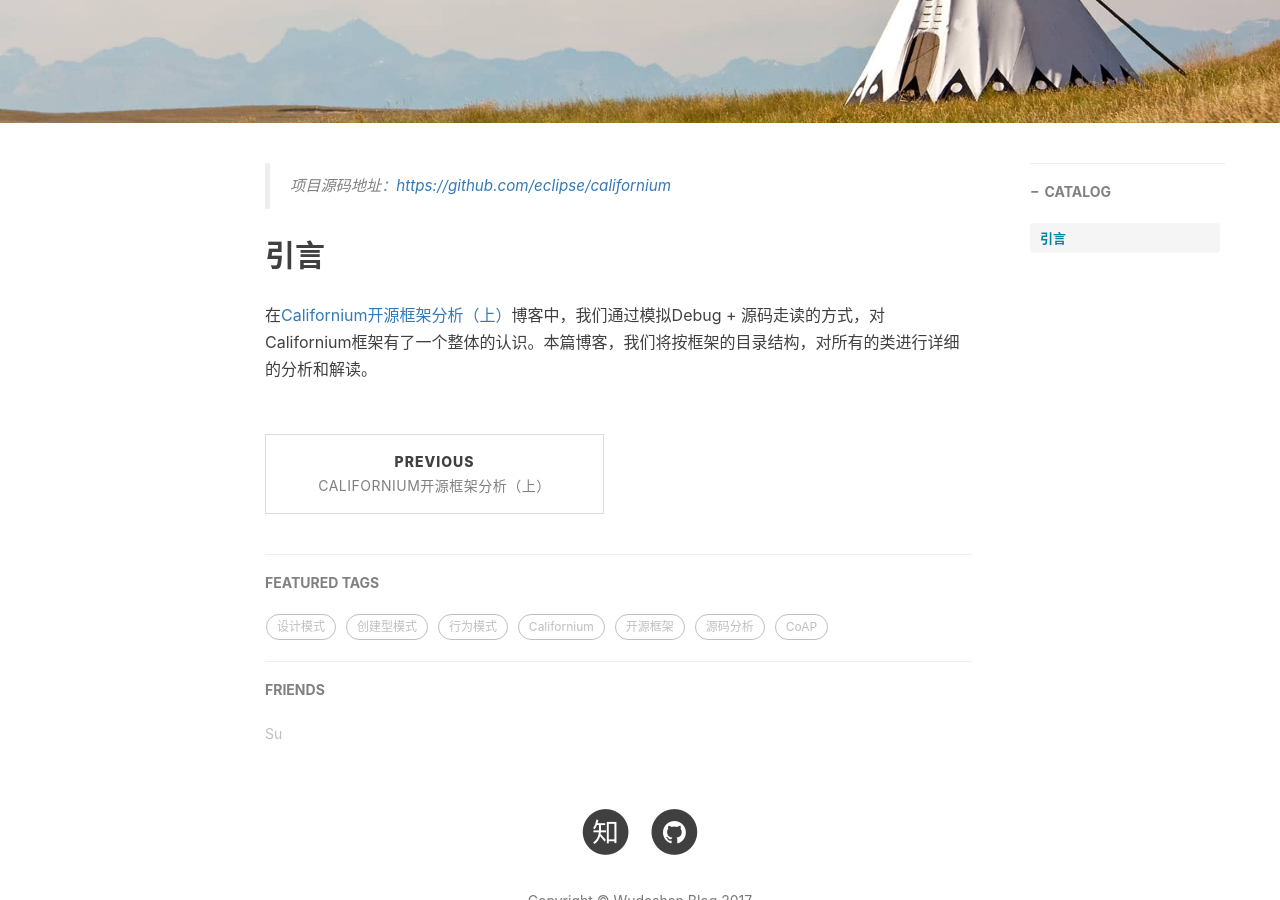
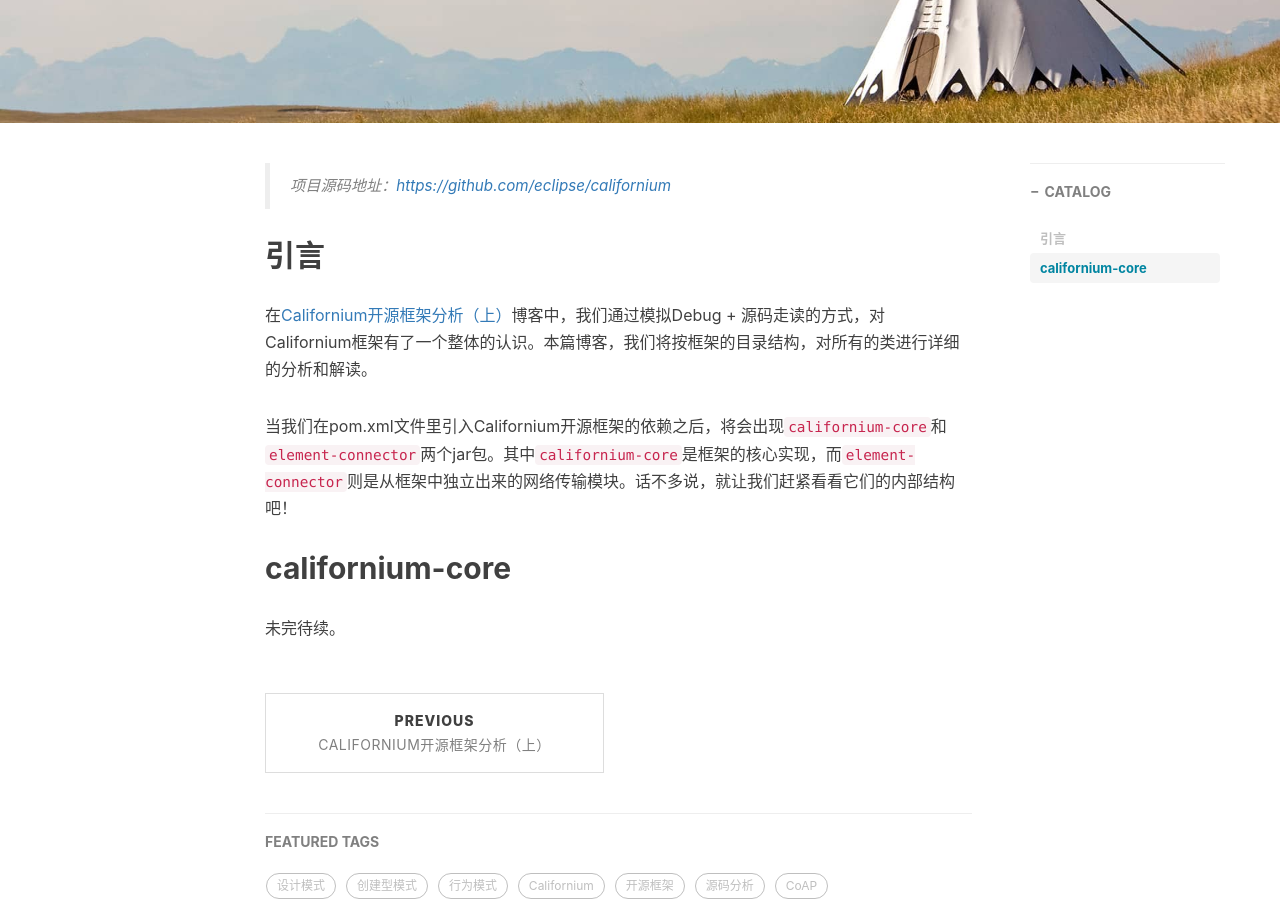
Before and after one commit to wudashan/wudashan.github.io, a Jekyll site: the page built from _posts/2017-05-21-Californium-Framework-Analysis-02.markdown, in a window 1280 px wide and 900 px high, scrolled down 460 px. Built offline with Jekyll 4.4.1, drawn with Linux system fonts in a browser that asks for light colours; nearby versions of some CDN libraries; comment, search, counter and statistics services are not loaded.

```diff
--- a/_posts/2017-05-21-Californium-Framework-Analysis-02.markdown
+++ b/_posts/2017-05-21-Californium-Framework-Analysis-02.markdown
@@ -18,3 +18,9 @@ tags:
 ## 引言
 
 在[Californium开源框架分析（上）](http://wudashan.cn/2017/05/07/Californium-Framework-Analysis-01)博客中，我们通过模拟Debug + 源码走读的方式，对Californium框架有了一个整体的认识。本篇博客，我们将按框架的目录结构，对所有的类进行详细的分析和解读。
+
+当我们在pom.xml文件里引入Californium开源框架的依赖之后，将会出现`californium-core`和`element-connector`两个jar包。其中`californium-core`是框架的核心实现，而`element-connector`则是从框架中独立出来的网络传输模块。话不多说，就让我们赶紧看看它们的内部结构吧！
+
+## californium-core
+
+未完待续。
```
